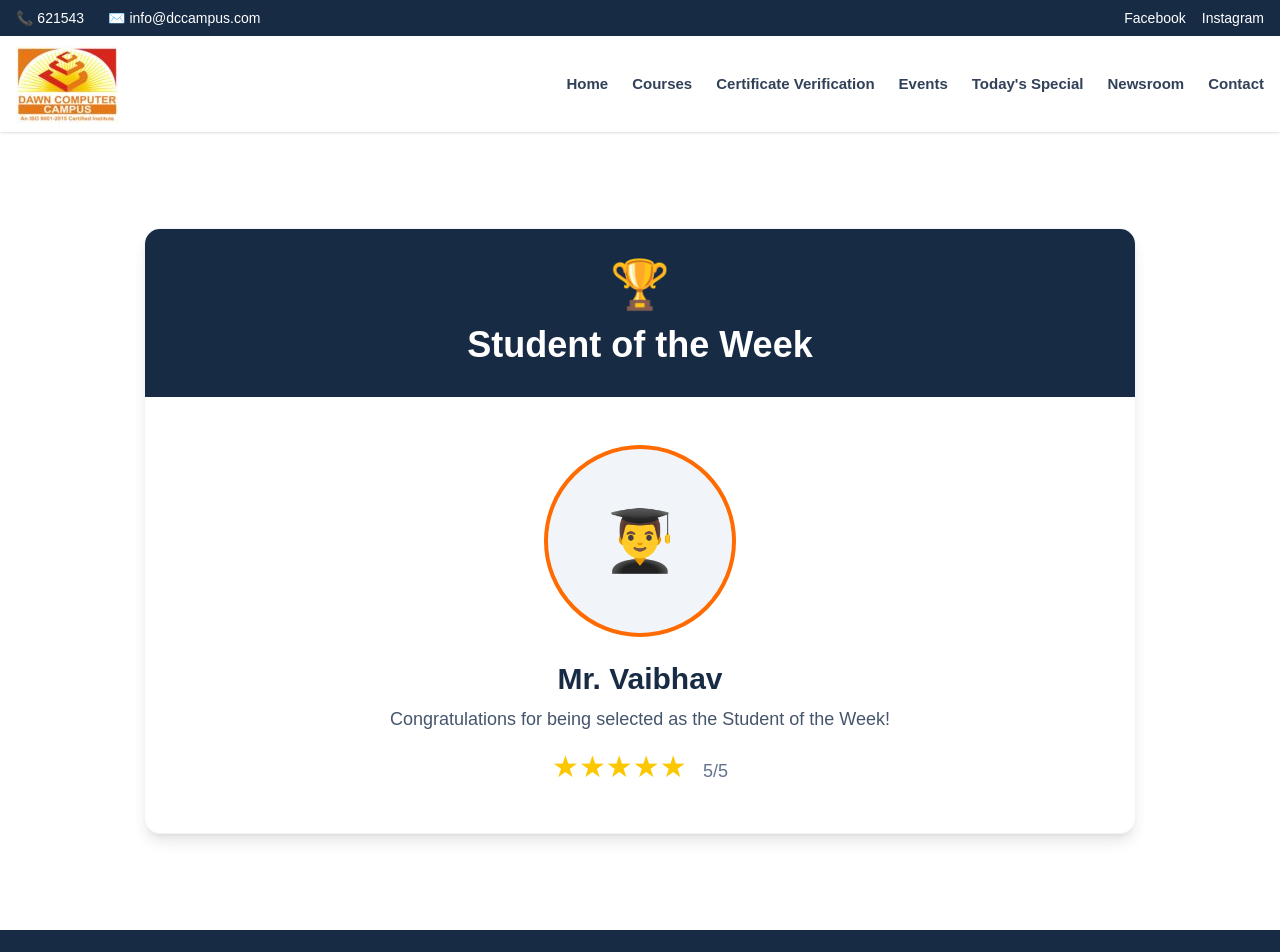
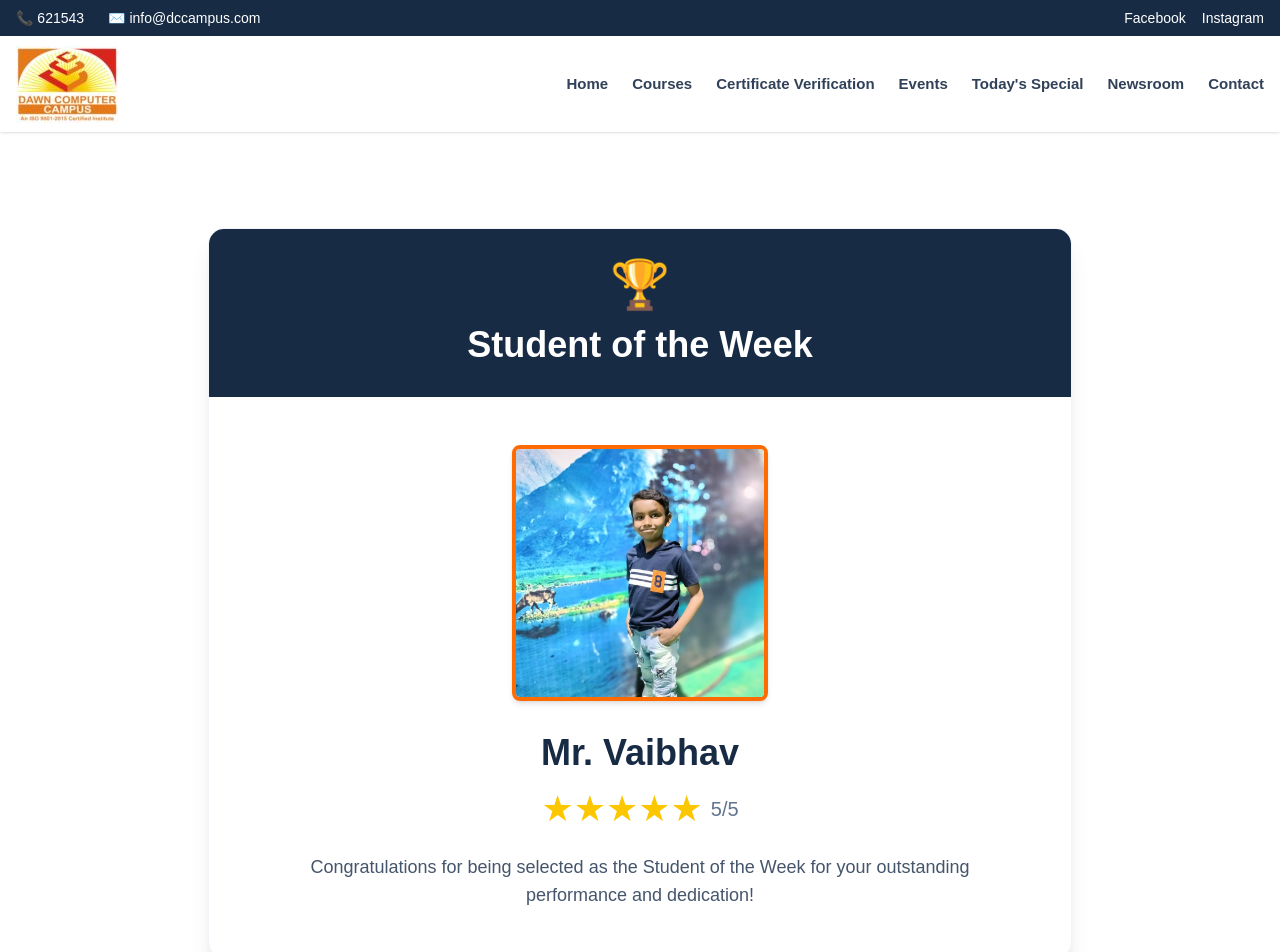
Before and after one commit to vipulbansal1224-wq/dcampus, a Next.js app: page /student-of-the-week in a window 1280 px wide. Shown: the top 952 px of the page. Built offline with nearby package versions, Linux system fonts and the light colour scheme.

Commit message:
Added photos to Birthday and Student of the Week pages

```diff
--- a/src/app/birthdays/page.tsx
+++ b/src/app/birthdays/page.tsx
@@ -1,14 +1,32 @@
+import Image from "next/image";
+
 export default function BirthdaysPage() {
   return (
-    <div className="max-w-4xl mx-auto px-4 py-24 min-h-[70vh]">
+    <div className="max-w-6xl mx-auto px-4 py-24 min-h-[70vh]">
       <div className="bg-white shadow-xl rounded-2xl overflow-hidden border border-slate-100">
         <div className="bg-gradient-to-r from-[#ff6b00] to-orange-400 p-8 text-center text-white">
           <span className="text-5xl block mb-4">🎂</span>
           <h1 className="text-4xl font-bold">Today's Birthday</h1>
         </div>
-        <div className="p-12 text-center">
-          <h2 className="text-3xl font-bold text-[#182B45] mb-4">Gopal Kumar G</h2>
-          <p className="text-slate-600 text-lg">Wishing you a very Happy Birthday from the entire Dawn Computer Campus family!</p>
+
+        <div className="p-12">
+          <div className="grid grid-cols-1 md:grid-cols-2 gap-12 items-center">
+            {/* Birthday GIF */}
+            <div className="flex justify-center md:justify-end">
+              <div className="relative w-64 h-64">
+                <Image src="/99495-happy-birthday.gif" alt="Happy Birthday GIF" fill className="object-contain" unoptimized />
+              </div>
+            </div>
+
+            {/* Photo & Details */}
+            <div className="flex flex-col items-center md:items-start text-center md:text-left">
+              <div className="w-48 h-48 relative rounded-full overflow-hidden border-4 border-[#182B45] shadow-lg mb-6">
+                <Image src="/Gopal-Ji-Director.jpeg" alt="Gopal Kumar G" fill className="object-cover" />
+              </div>
+              <h2 className="text-4xl font-bold text-[#182B45] mb-2">Gopal Kumar G</h2>
+              <p className="text-slate-600 text-lg">Wishing you a very Happy Birthday from the entire Dawn Computer Campus family!</p>
+            </div>
+          </div>
         </div>
       </div>
     </div>
--- a/src/app/student-of-the-week/page.tsx
+++ b/src/app/student-of-the-week/page.tsx
@@ -1,20 +1,22 @@
+import Image from "next/image";
+
 export default function StudentOfTheWeek() {
   return (
-    <div className="max-w-5xl mx-auto px-4 py-24 min-h-[70vh]">
-      <div className="bg-white shadow-lg rounded-2xl overflow-hidden border border-slate-100">
+    <div className="max-w-4xl mx-auto px-4 py-24 min-h-[70vh]">
+      <div className="bg-white shadow-xl rounded-2xl overflow-hidden border border-slate-100">
         <div className="bg-[#182B45] text-white p-8 text-center">
           <span className="text-5xl block mb-4">🏆</span>
           <h1 className="text-4xl font-bold">Student of the Week</h1>
         </div>
-        <div className="p-12 text-center">
-          <div className="w-48 h-48 bg-slate-100 rounded-full mx-auto mb-6 flex items-center justify-center border-4 border-[#ff6b00]">
-            <span className="text-6xl">👨‍🎓</span>
+        <div className="p-12 text-center flex flex-col items-center">
+          <div className="w-64 h-64 relative rounded-lg overflow-hidden border-4 border-[#ff6b00] shadow-md mb-8">
+            <Image src="/Mr-Vaibhav.jpeg" alt="Mr. Vaibhav" fill className="object-cover" />
           </div>
-          <h2 className="text-3xl font-bold text-[#182B45] mb-2">Mr. Vaibhav</h2>
-          <p className="text-slate-600 text-lg max-w-2xl mx-auto mb-4">Congratulations for being selected as the Student of the Week!</p>
-          <div className="text-3xl text-yellow-400">
-            ★★★★★ <span className="text-lg text-slate-500 ml-2">5/5</span>
+          <h2 className="text-4xl font-bold text-[#182B45] mb-4">Mr. Vaibhav</h2>
+          <div className="text-4xl text-yellow-400 mb-6 flex justify-center items-center gap-2">
+            ★★★★★ <span className="text-xl text-slate-500 font-medium">5/5</span>
           </div>
+          <p className="text-slate-600 text-lg max-w-2xl mx-auto">Congratulations for being selected as the Student of the Week for your outstanding performance and dedication!</p>
         </div>
       </div>
     </div>
```
Also changed, not shown: public/99495-happy-birthday.gif (added), public/Mr-Vaibhav.jpeg (added).
